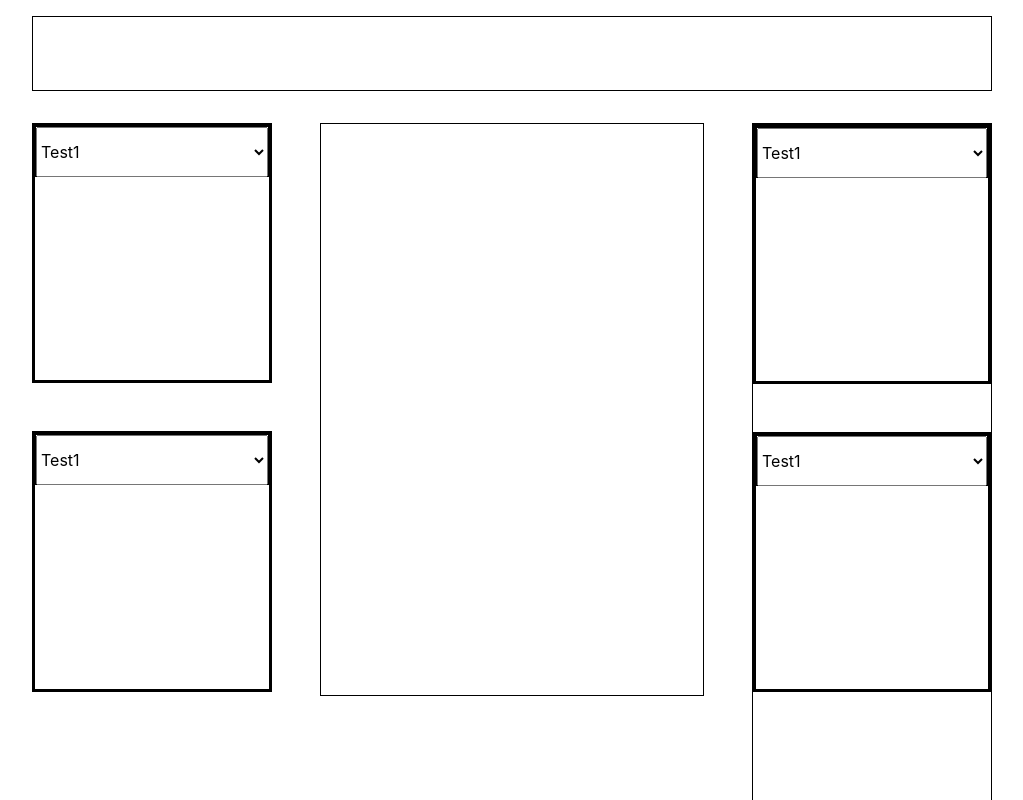
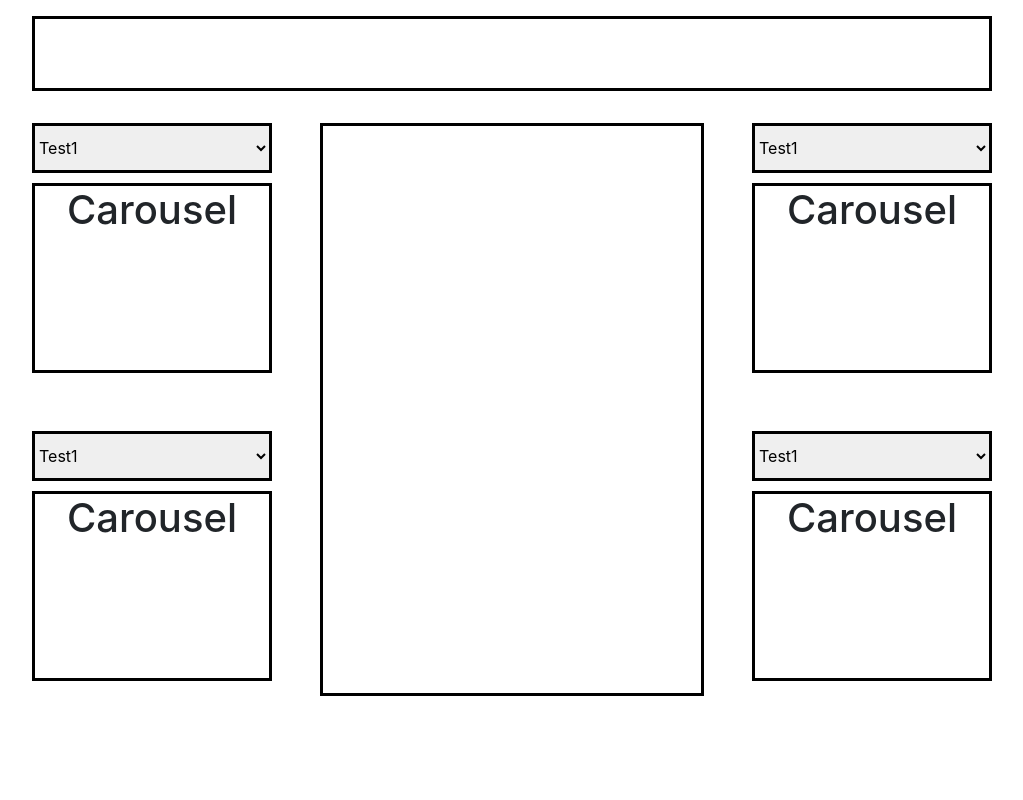
Before and after one commit to Azachary8232/final_frontier_app, a React (Create React App) app in the folder client/: page / in a window 1280 px wide. Shown: the top 800 px of the page, without its empty margins (128-1151 px from the left). Built offline with nearby package versions, Linux system fonts and the light colour scheme.

Commit message:
Added Carousel Component

```diff
--- a/client/src/components/Carousel.jsx
+++ b/client/src/components/Carousel.jsx
@@ -0,0 +1,22 @@
+import React from 'react';
+
+
+
+
+
+const Carousel = (props) => {
+
+
+
+    return(
+        <div className="carousel lego mt-2 border2">
+            <h1>Carousel</h1>
+        </div>
+
+    )
+
+
+
+
+}
+export default Carousel;
--- a/client/src/components/DropDown.jsx
+++ b/client/src/components/DropDown.jsx
@@ -6,7 +6,7 @@ const DropDown = (props) =>{
 
     return(
         <div>
-            <select name="" id=""  className="dropDown">
+            <select name="" id=""  className="dropDown border2">
                 <option value="">Test1</option>
                 <option value="">Test2</option>
                 <option value="">Test3</option>
--- a/client/src/css/style.css
+++ b/client/src/css/style.css
@@ -99,3 +99,8 @@ display: flex;
     width: 100%;
     height: 50px;
 }
+
+.carousel{
+    width: 100%;
+    height: 190px;
+}
--- a/client/src/views/Main.jsx
+++ b/client/src/views/Main.jsx
@@ -2,6 +2,7 @@ import React from 'react'
 import '../css/style.css';
 
 import DropDown from '../components/DropDown';
+import Carousel from '../components/Carousel';
 
 
 const Main = (props) => {
@@ -9,57 +10,61 @@ const Main = (props) => {
 
 return(
     <div className='container2'>
-        <div className='lego navBar my-3'>
+        <div className='border2 navBar my-3'>
         {/* NavBar Component */}
         </div>
         <div className="mainContainer flex spaceBetween py-3">
         {/* Container */}
             <div className="column">
             {/* left column */}
-                <div className="box border2">
+                <div className="box">
                 {/* Upper Box */}
-                    <div className="drop lego">
+                    <div className="drop">
                     {/* Drop Down Component */}
                         <DropDown/>
                     </div>
                     <div>
                     {/* Carousel Component */}
+                    <Carousel/>
                     </div>
                 </div>
-                <div className="box border2 my-5">
+                <div className="box my-5">
                 {/* Lower Box */}
-                    <div className="drop lego">
+                <div className="drop">
                     {/* Drop Down Component */}
                         <DropDown/>
                     </div>
                     <div>
                     {/* Carousel Component */}
+                    <Carousel/>
                     </div>
                 </div>
             </div>
-            <div className="display lego">
+            <div className="display border2">
             {/* display */}
             </div>
-            <div className="lego column">
+            <div className="column">
             {/* right column */}
-                <div className="box border2">
+                <div className="box">
                 {/* Upper Box */}
-                    <div className="drop lego">
+                <div className="drop">
                     {/* Drop Down Component */}
                         <DropDown/>
                     </div>
                     <div>
                     {/* Carousel Component */}
+                    <Carousel/>
                     </div>
                 </div>
-                <div className="box border2 my-5">
+                <div className="box my-5">
                 {/* Lower Box */}
-                    <div className="drop lego">
+                <div className="drop">
                     {/* Drop Down Component */}
                         <DropDown/>
                     </div>
                     <div>
-                    {/* Carousel Component*/}
+                    {/* Carousel Component */}
+                        <Carousel/>
                     </div>
                 </div>
             </div>
```
